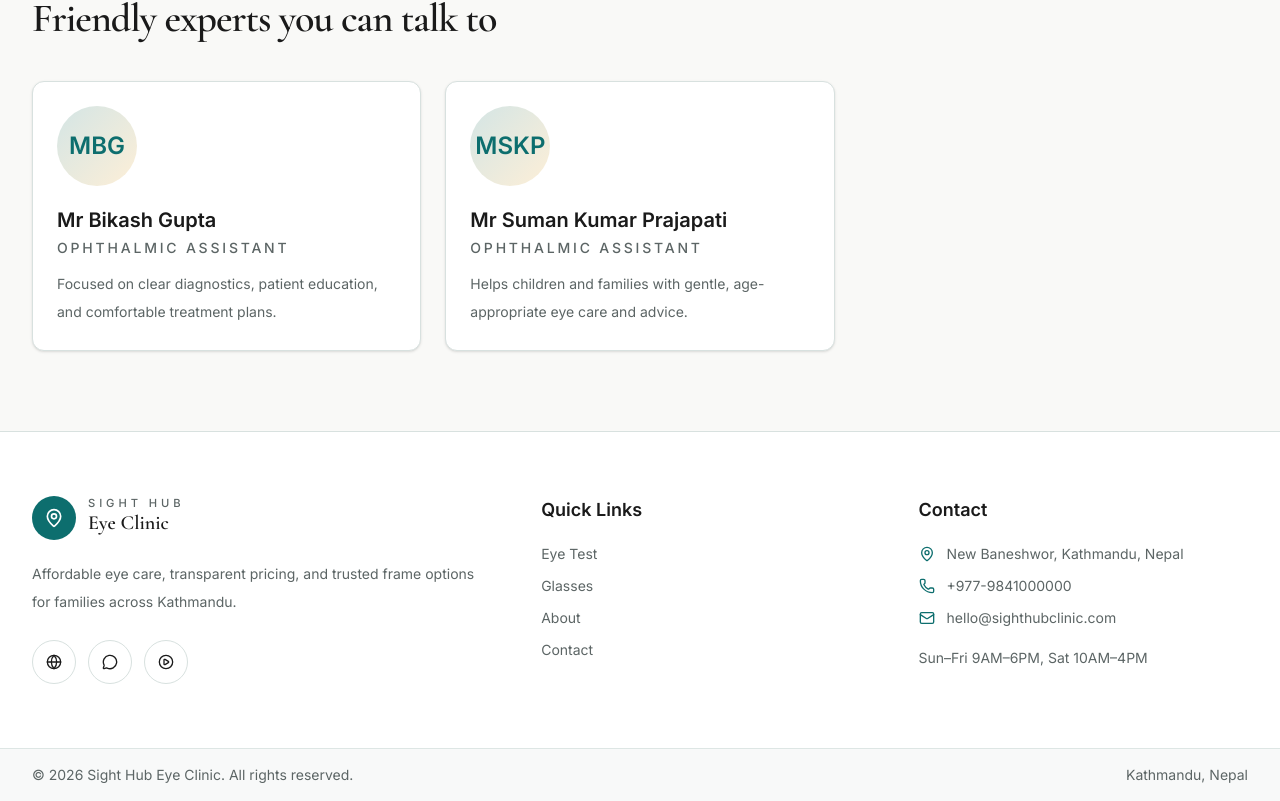
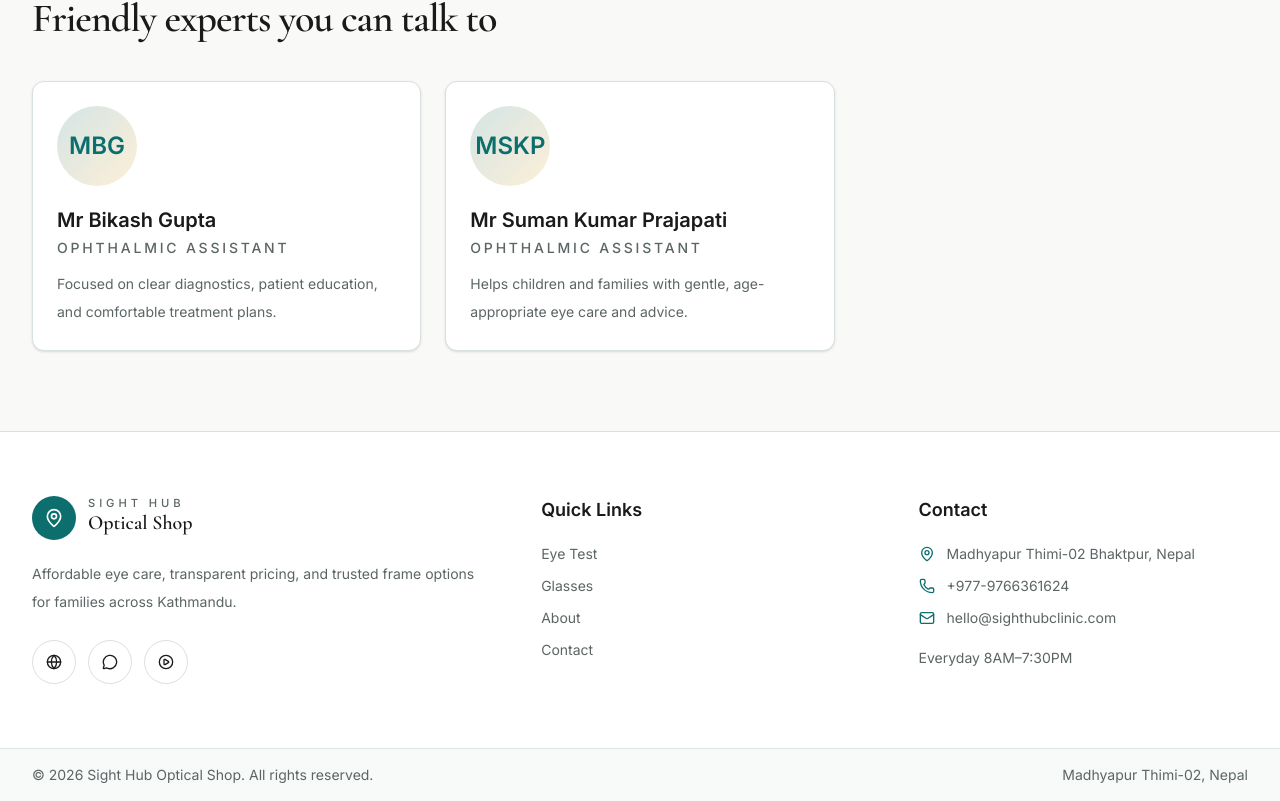
Before and after one commit to imbivek08/sight-hub, a Next.js app: page /about in a window 1280 px wide. Shown: the part 1182-1983 px from the top of the page. Built offline with nearby package versions, Linux system fonts and the light colour scheme.

Commit message:
update the contact info

```diff
--- a/components/sections/eye-test/hero.tsx
+++ b/components/sections/eye-test/hero.tsx
@@ -14,7 +14,7 @@ export function EyeTestHero() {
             Eye Test
           </p>
           <h1 className="mt-4 font-serif text-5xl leading-[1.05] tracking-tight text-foreground sm:text-6xl lg:text-[4.5rem]">
-            Affordable Eye Test in Kathmandu | Sight Hub Eye Clinic
+            Affordable Eye Test in Kathmandu | Sight Hub Optical Shop
           </h1>
           <p className="mt-6 max-w-xl text-lg leading-8 text-muted-foreground sm:text-xl">
             Book a thorough eye check with transparent pricing, friendly guidance, and options for children,
--- a/components/site/footer.tsx
+++ b/components/site/footer.tsx
@@ -28,7 +28,7 @@ export function Footer() {
                 Sight Hub
               </span>
               <span className="font-serif text-xl font-semibold text-foreground">
-                Eye Clinic
+              Optical Shop
               </span>
             </span>
           </Link>
@@ -68,12 +68,12 @@ export function Footer() {
           <address className="mt-5 space-y-3 not-italic text-sm text-muted-foreground">
             <p className="flex items-start gap-3">
               <MapPin className="mt-0.5 h-4 w-4 text-primary" aria-hidden="true" />
-              <span>New Baneshwor, Kathmandu, Nepal</span>
+              <span>Madhyapur Thimi-02 Bhaktpur, Nepal</span>
             </p>
             <p className="flex items-start gap-3">
               <Phone className="mt-0.5 h-4 w-4 text-primary" aria-hidden="true" />
               <a href="tel:+977-9841000000" className="transition hover:text-primary">
-                +977-9841000000
+                +977-9766361624
               </a>
             </p>
             <p className="flex items-start gap-3">
@@ -84,15 +84,15 @@ export function Footer() {
             </p>
           </address>
           <p className="mt-5 text-sm text-muted-foreground">
-            Sun–Fri 9AM–6PM, Sat 10AM–4PM
+            Everyday 8AM–7:30PM
           </p>
         </section>
       </div>
 
       <div className="border-t border-border/80 bg-muted/50">
         <div className="mx-auto flex max-w-7xl flex-col gap-3 px-4 py-4 text-sm text-muted-foreground sm:flex-row sm:items-center sm:justify-between sm:px-6 lg:px-8">
-          <p>© 2026 Sight Hub Eye Clinic. All rights reserved.</p>
-          <p>Kathmandu, Nepal</p>
+          <p>© 2026 Sight Hub Optical Shop. All rights reserved.</p>
+          <p>Madhyapur Thimi-02, Nepal</p>
         </div>
       </div>
     </footer>
```
